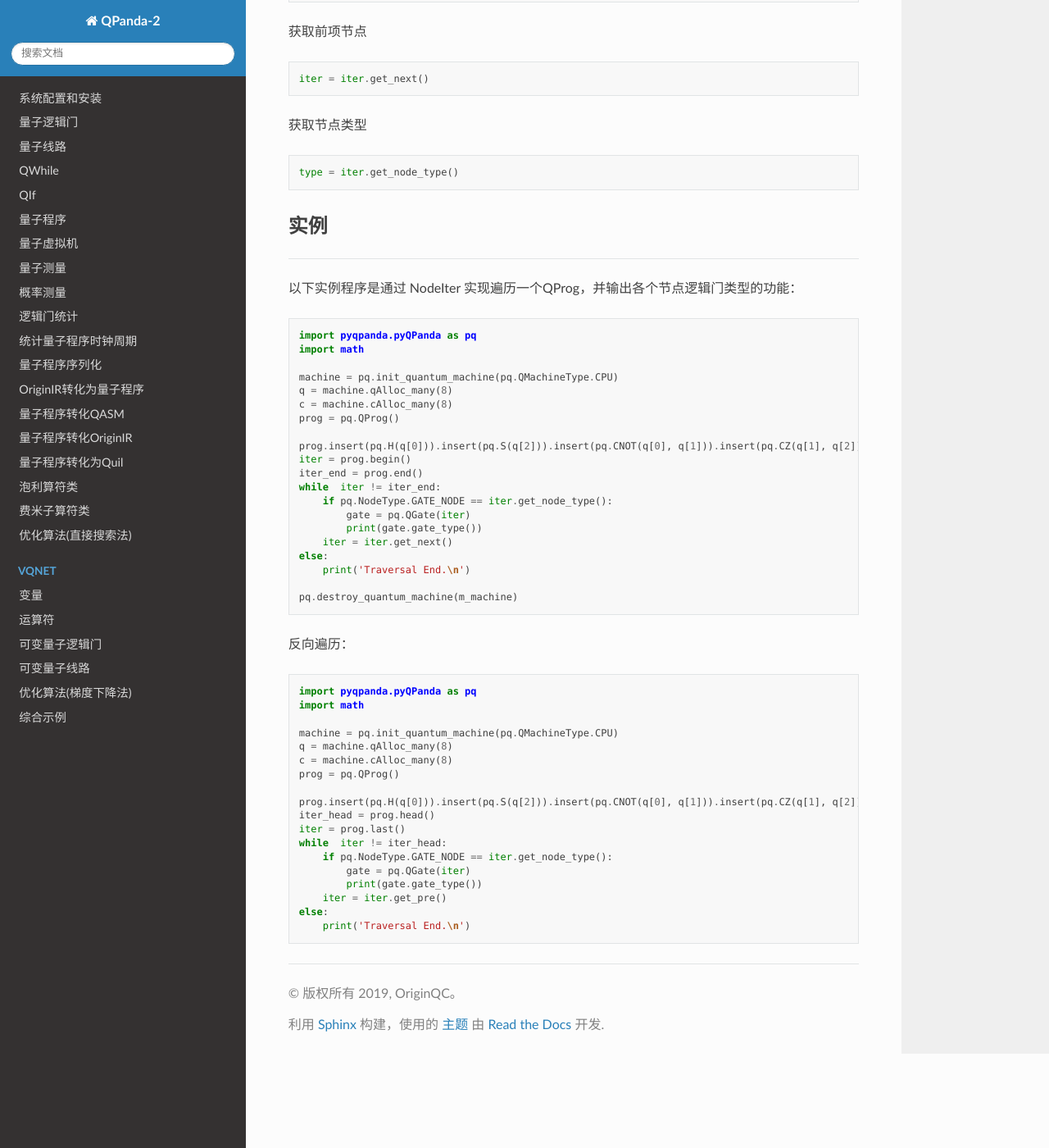
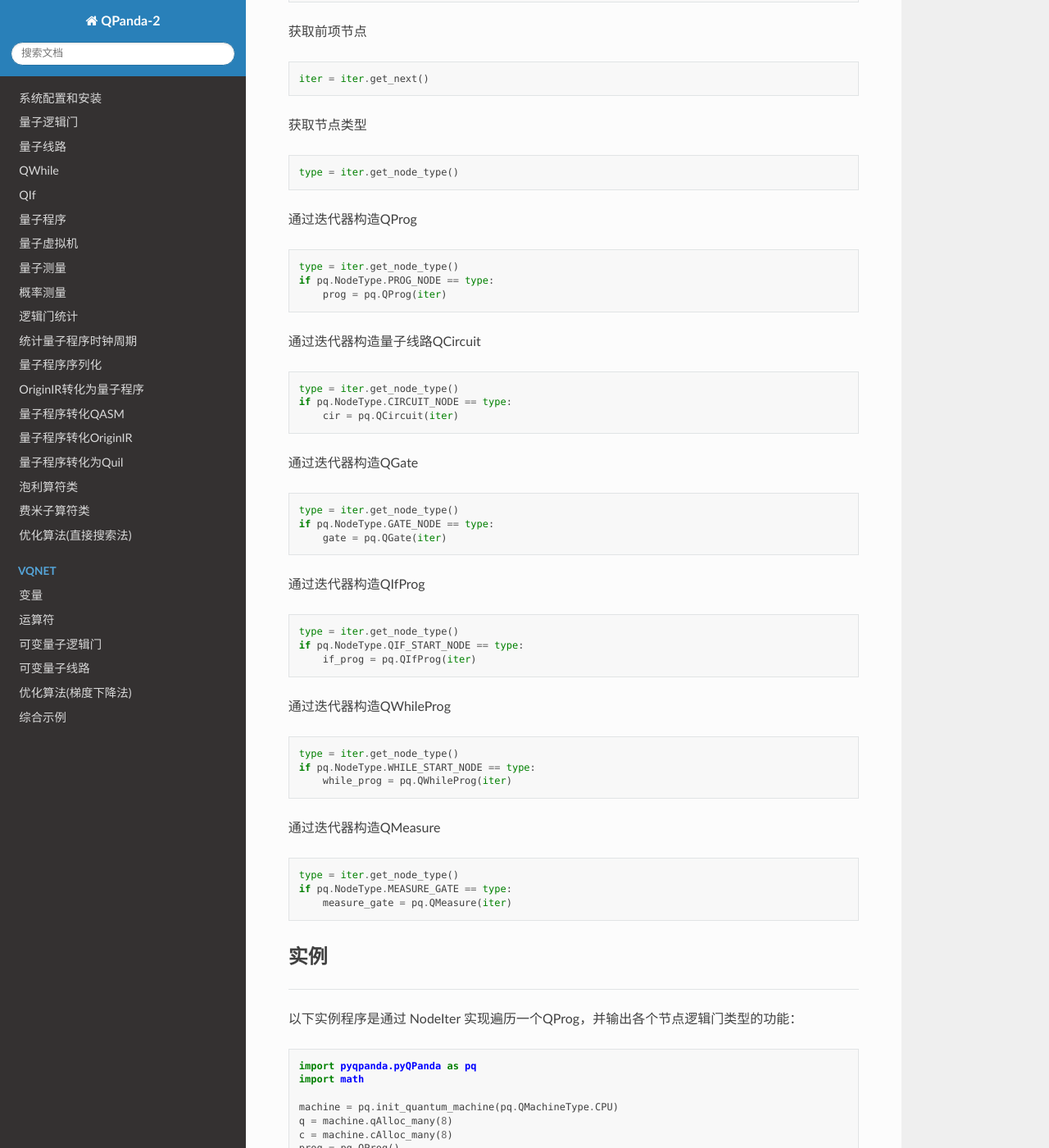
Before and after one commit to OriginQ/pyQPanda-Toturial, a Sphinx documentation site: the page built from source/NodeIter.rst, in a window 1280 px wide and 1400 px high, scrolled down 434 px. Shown: the whole window at 82% size. Built offline with Sphinx 7.4.7 and the Read the Docs theme 2.0.0, drawn with Linux system fonts in a browser that asks for light colours; pages that are not in the unit, such as notebooks, are missing from menus.

Commit message:
Update NodeIter.rst

```diff
--- a/source/NodeIter.rst
+++ b/source/NodeIter.rst
@@ -27,6 +27,54 @@ NodeIter，是PyPanda对外提供的QProg程序遍历迭代器，我们可以通
 ::
 
     type = iter.get_node_type()
+
+通过迭代器构造QProg
+
+::
+
+    type = iter.get_node_type()
+    if pq.NodeType.PROG_NODE == type:
+        prog = pq.QProg(iter)
+
+通过迭代器构造量子线路QCircuit
+
+::
+
+    type = iter.get_node_type()
+    if pq.NodeType.CIRCUIT_NODE == type:
+        cir = pq.QCircuit(iter)
+
+通过迭代器构造QGate
+
+::
+
+    type = iter.get_node_type()
+    if pq.NodeType.GATE_NODE == type:
+        gate = pq.QGate(iter)
+
+通过迭代器构造QIfProg
+
+::
+
+    type = iter.get_node_type()
+    if pq.NodeType.QIF_START_NODE == type:
+        if_prog = pq.QIfProg(iter)
+
+通过迭代器构造QWhileProg
+
+::
+
+    type = iter.get_node_type()
+    if pq.NodeType.WHILE_START_NODE == type:
+        while_prog = pq.QWhileProg(iter)
+
+通过迭代器构造QMeasure
+
+::
+
+    type = iter.get_node_type()
+    if pq.NodeType.MEASURE_GATE == type:
+        measure_gate = pq.QMeasure(iter)
 
 实例
 >>>>>>>>>>
```
